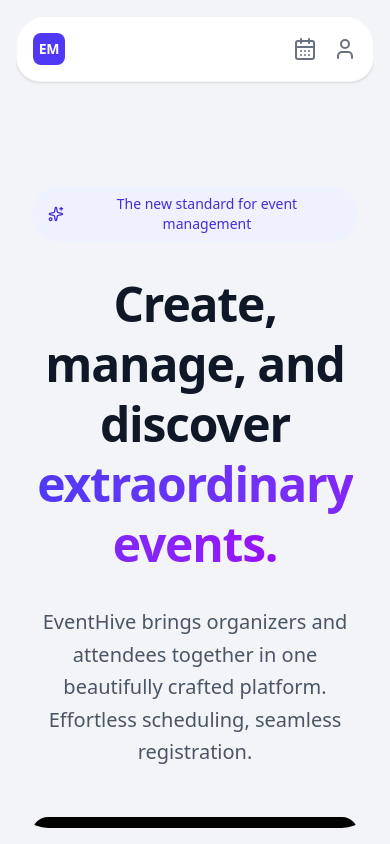
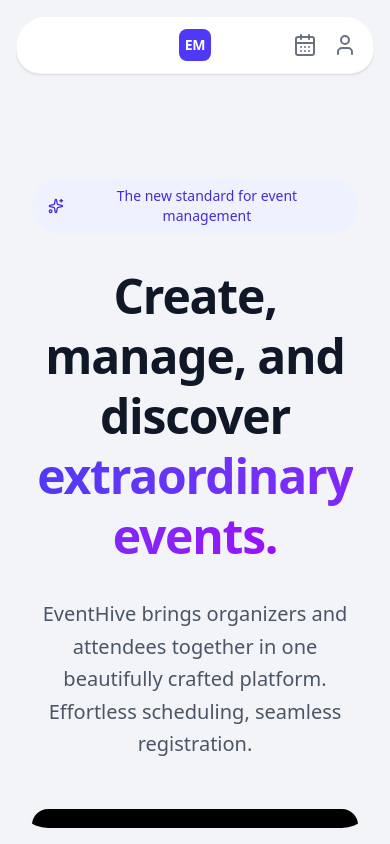
Before and after one commit to coder-jubayer/eventhive, a React (Vite) app: page / in a window 390 px wide. Built offline with nearby package versions, Linux system fonts and the light colour scheme.

Commit message:
Center EM logo in sidebar and mobile header.

```diff
--- a/src/components/Layout.tsx
+++ b/src/components/Layout.tsx
@@ -21,7 +21,7 @@
       {/* Sidebar for desktop */}
       <aside className="hidden md:flex w-64 bg-white rounded-[32px] shadow-sm border border-gray-100 p-8 flex-col justify-between">
         <div>
-          <Link to="/" className="flex items-center mb-10 group">
+          <Link to="/" className="flex items-center justify-center mb-10 group w-full">
             <div className="w-10 h-10 bg-indigo-600 rounded-xl flex items-center justify-center text-white font-bold text-lg tracking-tight transition-transform group-hover:scale-105">EM</div>
           </Link>
 
@@ -170,8 +170,8 @@
       {/* Main Content */}
       <main className="flex-1 flex flex-col h-full overflow-y-auto rounded-[32px] md:pr-4">
         {/* Mobile Header */}
-        <header className="md:hidden flex justify-between items-center mb-6 bg-white p-4 rounded-3xl shadow-sm border border-gray-100 shrink-0">
-          <Link to="/" className="flex items-center">
+        <header className="md:hidden relative flex justify-end items-center mb-6 bg-white p-4 rounded-3xl shadow-sm border border-gray-100 shrink-0">
+          <Link to="/" className="absolute left-1/2 top-1/2 -translate-x-1/2 -translate-y-1/2 flex items-center">
             <div className="w-8 h-8 bg-indigo-600 rounded-lg flex items-center justify-center text-white font-bold text-sm tracking-tight">EM</div>
           </Link>
           <div className="flex gap-4">
```
